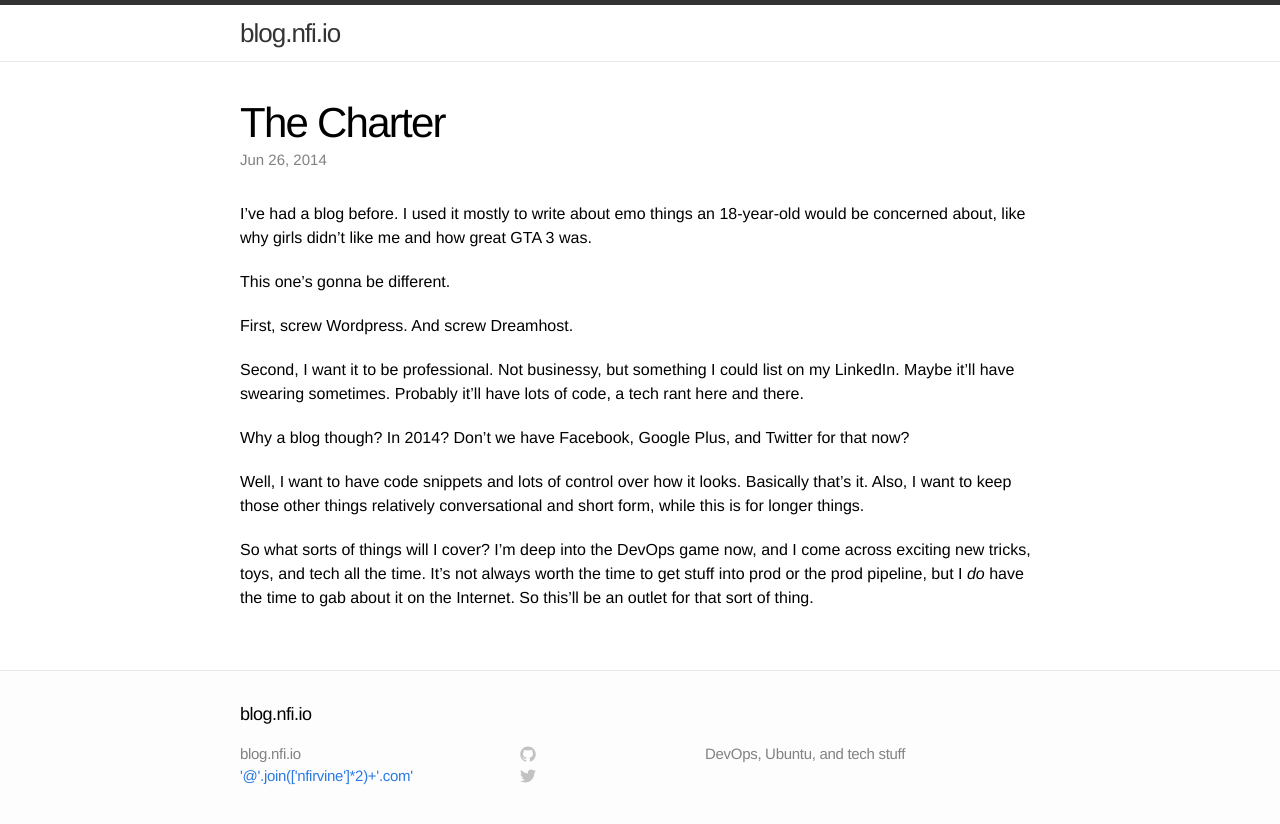
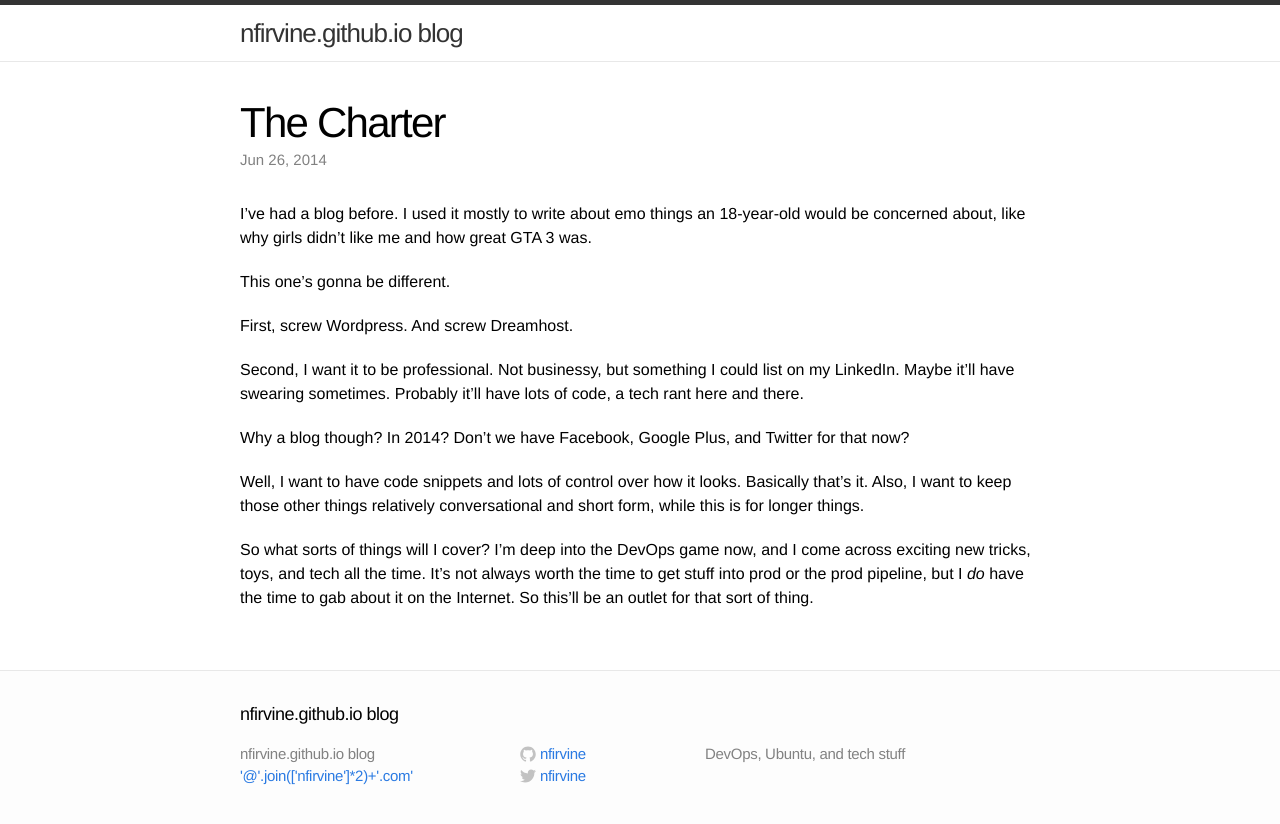
Before and after one commit to nfirvine/blog-circa-2016, a Jekyll site: the page built from _posts/2014-06-26-launch.markdown, in a window 1280 px wide. Shown: the top 824 px of the page. Built offline with Jekyll 4.4.1, drawn with Linux system fonts in a browser that asks for light colours.

Commit message:
Add username for twitter/github links, and fix title

```diff
--- a/_config.yml
+++ b/_config.yml
@@ -1,9 +1,10 @@
 # Site settings
-title: blog.nfi.io
+title: nfirvine.github.io blog
 email: "'@'.join(['nfirvine']*2)+'.com'"
 description: "DevOps, Ubuntu, and tech stuff"
 baseurl: ""
-url: "http://blog.nfi.io"
+url: "http://nfirvine.github.com"
+username: nfirvine
 
 # Build settings
 markdown: kramdown
```
